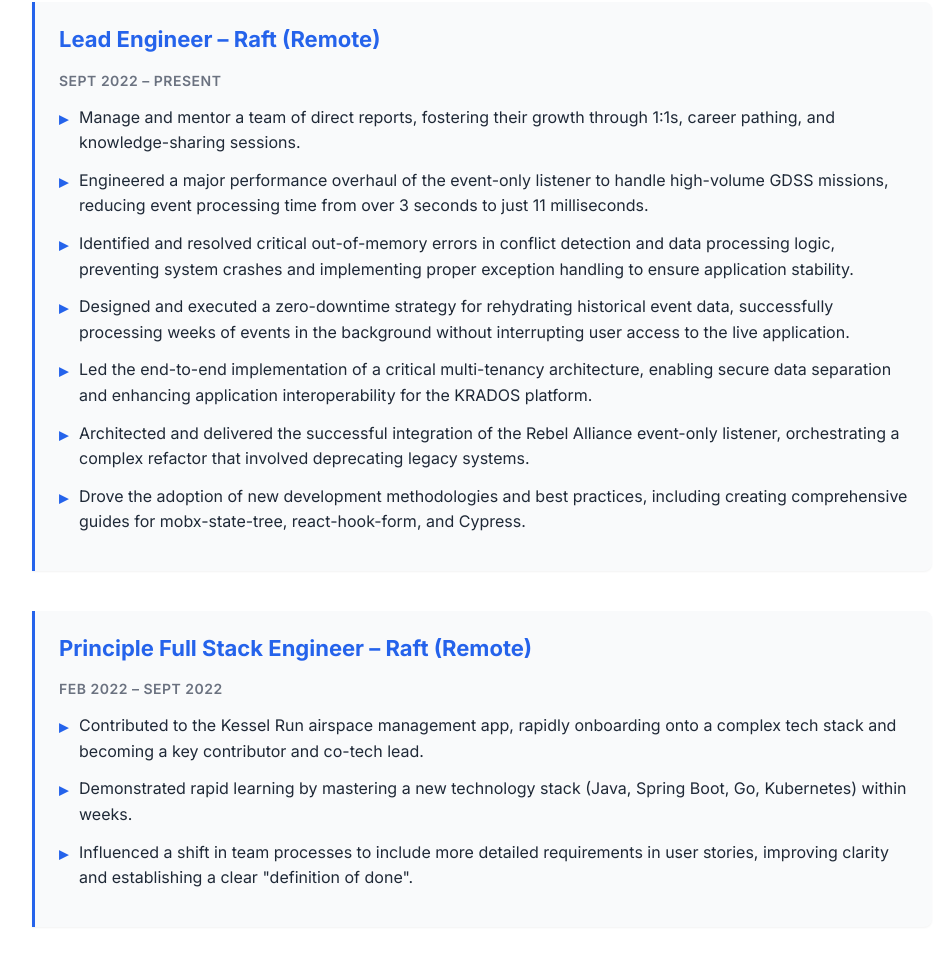
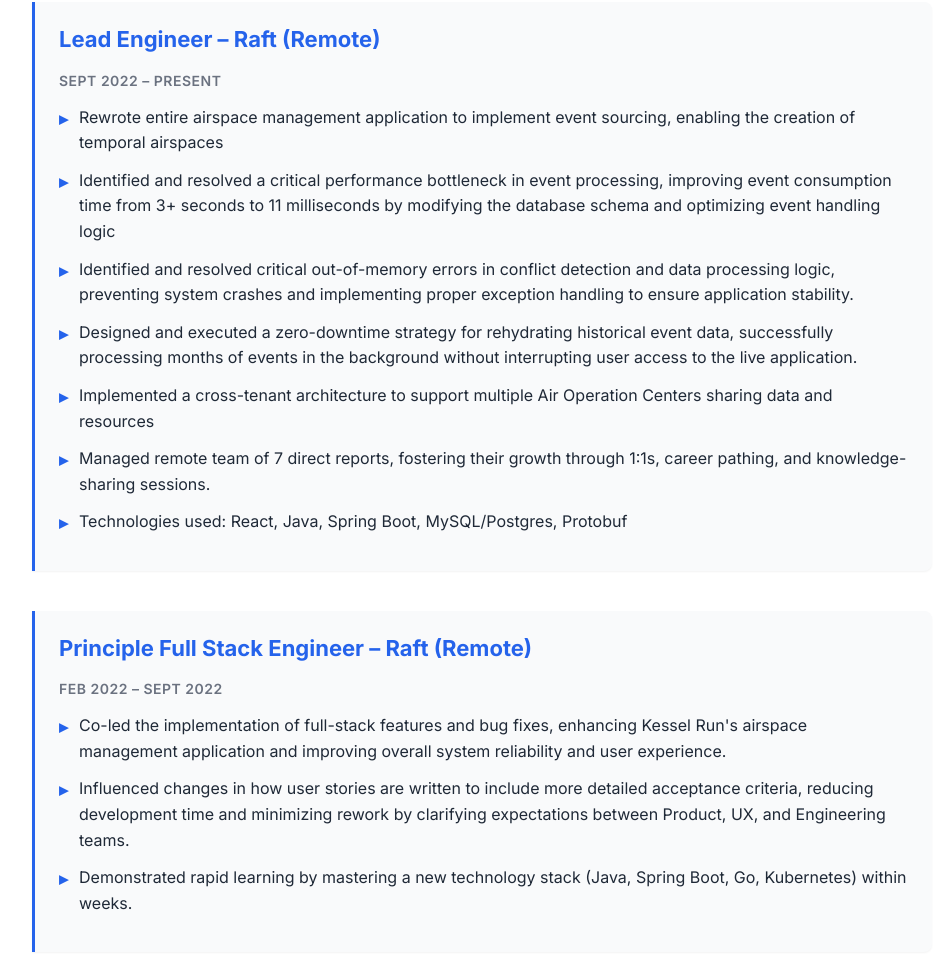
Before and after one commit to tejendra/tejendra.github.io, a plain HTML site: page index.html in a window 1280 px wide. Shown: the part 2210-3165 px from the top of the page, without its empty margins (158-1096 px from the left). Drawn offline with Linux system fonts and the light colour scheme.

Commit message:
update resume

```diff
--- a/index.html
+++ b/index.html
@@ -87,13 +87,13 @@
                     <h3>Lead Engineer – Raft (Remote)</h3>
                     <p class="job-date">SEPT 2022 – PRESENT</p>
                     <ul>
-                        <li>Manage and mentor a team of direct reports, fostering their growth through 1:1s, career pathing, and knowledge-sharing sessions.</li>
-                        <li>Engineered a major performance overhaul of the event-only listener to handle high-volume GDSS missions, reducing event processing time from over 3 seconds to just 11 milliseconds.</li>
+                        <li>Rewrote entire airspace management application to implement event sourcing, enabling the creation of temporal airspaces</li>
+                        <li>Identified and resolved a critical performance bottleneck in event processing, improving event consumption time from 3+ seconds to 11 milliseconds by modifying the database schema and optimizing event handling logic</li>
                         <li>Identified and resolved critical out-of-memory errors in conflict detection and data processing logic, preventing system crashes and implementing proper exception handling to ensure application stability.</li>
-                        <li>Designed and executed a zero-downtime strategy for rehydrating historical event data, successfully processing weeks of events in the background without interrupting user access to the live application.</li>
-                        <li>Led the end-to-end implementation of a critical multi-tenancy architecture, enabling secure data separation and enhancing application interoperability for the KRADOS platform.</li>
-                        <li>Architected and delivered the successful integration of the Rebel Alliance event-only listener, orchestrating a complex refactor that involved deprecating legacy systems.</li>
-                        <li>Drove the adoption of new development methodologies and best practices, including creating comprehensive guides for mobx-state-tree, react-hook-form, and Cypress.</li>
+                        <li>Designed and executed a zero-downtime strategy for rehydrating historical event data, successfully processing months of events in the background without interrupting user access to the live application.</li>
+                        <li>Implemented a cross-tenant architecture to support multiple Air Operation Centers sharing data and resources</li>
+                        <li>Managed remote team of 7 direct reports, fostering their growth through 1:1s, career pathing, and knowledge-sharing sessions.</li>
+                        <li>Technologies used: React, Java, Spring Boot, MySQL/Postgres, Protobuf</li>
                     </ul>
                 </article>
 
@@ -101,9 +101,9 @@
                     <h3>Principle Full Stack Engineer – Raft (Remote)</h3>
                     <p class="job-date">FEB 2022 – SEPT 2022</p>
                     <ul>
-                        <li>Contributed to the Kessel Run airspace management app, rapidly onboarding onto a complex tech stack and becoming a key contributor and co-tech lead.</li>
+                        <li>Co-led the implementation of full-stack features and bug fixes, enhancing Kessel Run's airspace management application and improving overall system reliability and user experience.</li>
+                        <li>Influenced changes in how user stories are written to include more detailed acceptance criteria, reducing development time and minimizing rework by clarifying expectations between Product, UX, and Engineering teams.</li>
                         <li>Demonstrated rapid learning by mastering a new technology stack (Java, Spring Boot, Go, Kubernetes) within weeks.</li>
-                        <li>Influenced a shift in team processes to include more detailed requirements in user stories, improving clarity and establishing a clear "definition of done".</li>
                     </ul>
                 </article>
 
```
